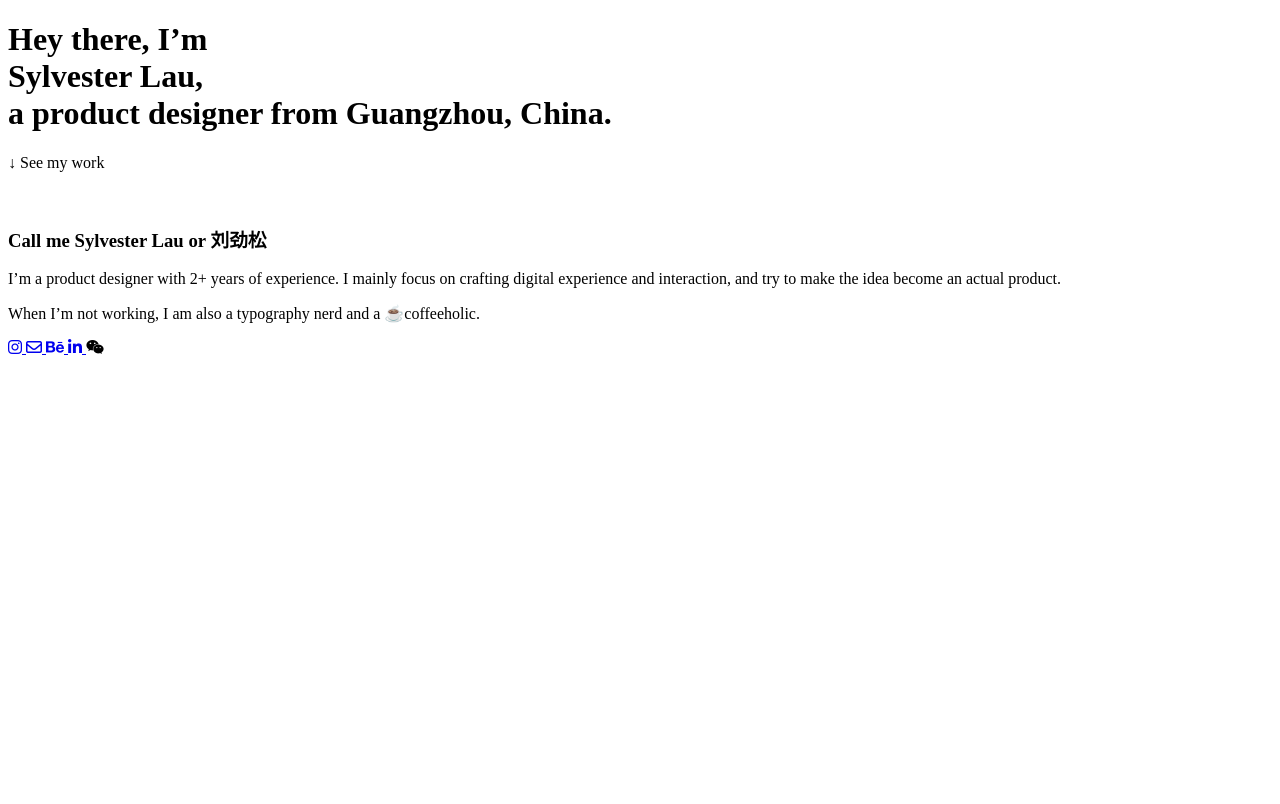
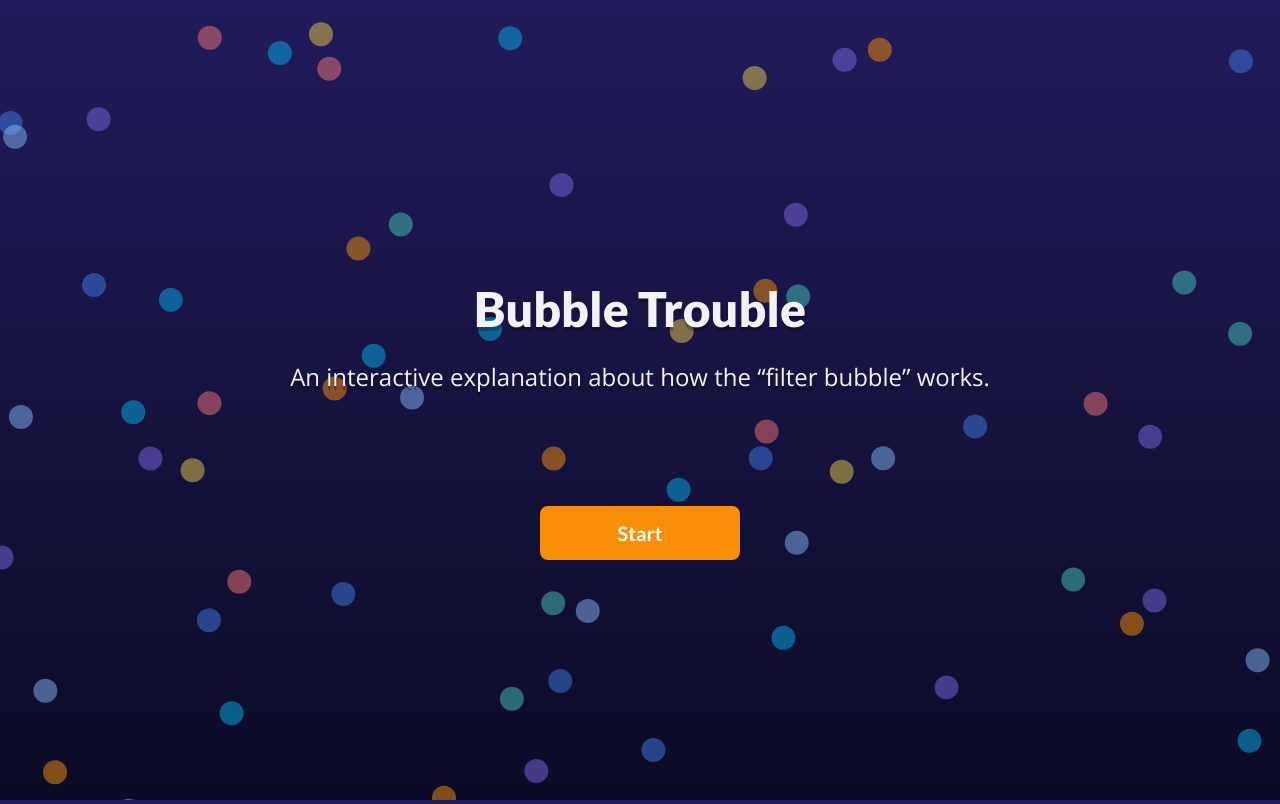
Before and after one commit to sylvesterlau/bubble-trouble, a plain HTML site: page index.html in a window 1280 px wide. Drawn offline with nearby package versions, Linux system fonts and the light colour scheme.

Commit message:
Main page

```diff
--- a/index.html
+++ b/index.html
@@ -1,88 +1,39 @@
 <!DOCTYPE html>
-<html lang="en" path="home">
+<html lang="en">
 
 <head>
     <meta charset="UTF-8">
     <meta name="viewport" content="width=device-width, initial-scale=1.0">
     <meta http-equiv="X-UA-Compatible" content="ie=edge">
-    <!-- site icon -->
-    <link rel="icon" type="image/png" href="/assets/fav-icon.png" />
-    <link rel="shortcut icon" href="/assets/fav-icon.png" type="image/png" />
-    <link rel="apple-touch-icon" href="/assets/fav-icon.png" />
-    <!-- title -->
-    <title>Sylvester Lau - Product Designer</title>
-    <meta name="og:title" content="Sylvester Lau" />
-    <!-- description -->
-    <meta name="description" content="Product Designer from Guangzhou China" />
-    <meta property="og:description" content="Product Designer from Guangzhou China" />
-    <meta name="twitter:description" content="Product Designer from Guangzhou China">
-    <!-- url -->
-    <meta name="url" content="http://www.sylvesterlau.xyz">
-    <meta name="og:url" content="http://www.sylvesterlau.xyz">
-    <!-- style -->
-    <link href="https://cdn.bootcss.com/aos/2.3.4/aos.css" rel="stylesheet">
-    <link rel="stylesheet" href="./style/style_guide.css">
-    <link rel="stylesheet" href="./style/home.css">
-    <link rel="stylesheet" href="./style/nav.css">
-    <!-- font awesome -->
-    <script src="https://use.fontawesome.com/ddb84f61f6.js"></script>
-    <!-- loading -->
-    <link rel="stylesheet" href="./style/loadng.css">
-    <script src="./script/loading.js"></script>
+    <link href="https://fonts.googleapis.com/css?family=Lato:400,700,900|Open+Sans:400,700&display=swap"
+        rel="stylesheet">
+    <link rel="stylesheet" href="./style/fb.css">
+    <title>Filter Bubble!</title>
 </head>
 
 <body>
-    <nav></nav>
-    <div id="loading">
-        <div class="spinner"></div>
-    </div>
-    <div class="intro" id="intro" data-aos="fade-up" data-aos-duration="1000">
-        <div class="avatar"></div>
-        <h1>Hey there, I’m <br>
-            <strong>Sylvester Lau,</strong>
-            <br>a product designer from Guangzhou, China.
-        </h1>
-        <p class="scroll-hint" href="#work"><span class="arrow">↓</span> See my work </p>
-    </div>
-    <div id="work" data-aos="fade-up" data-aos-duration="1000">
-        <div class="space"></div>
-        <div class="gallery"></div>
-    </div>
-    <div data-aos="fade-up" data-aos-duration="1000" id="about">
-        <img src="./assets/me.jpg" alt="" class="me">
-        <div>
-            <h3>Call me Sylvester Lau or <span class="cn">刘劲松</span></h3>
-            <p>I’m a product designer with 2+ years of experience. I mainly focus on crafting digital experience and
-                interaction, and try to make the idea become an actual product.</p>
+    <!-- partial:index.partial.html -->
+    <div id="particles"></div>
+    <h1 class="title">Bubble Trouble</h1>
+    <p class="title">An interactive explanation about how the “filter bubble” works.</p>
+    <button class="title">Start</button>
+    <!-- partial -->
+    <script src='https://cdn.jsdelivr.net/particles.js/2.0.0/particles.min.js'></script>
+    <script id="cover" src="./script/cover.js"></script>
 
-            <p> When I’m not working, I am also a typography nerd and a ☕️coffeeholic.</p>
-            <div class="social">
-                <a href="https://www.instagram.com/soyeah.real/" target="_blank">
-                    <i class="fa fa-instagram" aria-hidden="true"></i>
-                </a>
-                <a href="mailto:justsoyeah@gmail.com" target="_blank">
-                    <i class="fa fa-envelope-o" aria-hidden="true"></i>
-                </a>
-                <a href="https://www.behance.net/justsoyeah" target="_blank">
-                    <i class="fa fa-behance" aria-hidden="true"></i>
-                </a>
-                <a href="https://www.linkedin.com/in/劲松-刘-374b76119/" target="_blank">
-                    <i class="fa fa-linkedin" aria-hidden="true"></i>
-                </a>
-                <a>
-                    <i class="fa fa-weixin" aria-hidden="true"></i>
-                    <img src="./assets/wechar-qrcode.jpg" alt="" class="qrcode">
-                </a>
+    <!-- content -->
+    <div id="canvas">
+        <div id="display">
+        </div>
+        <div id="text-area">
+            <div class="text">
             </div>
         </div>
     </div>
-    <script src="https://cdn.bootcss.com/jquery/3.4.1/jquery.min.js"></script>
-    <script src="https://cdn.bootcss.com/aos/2.3.4/aos.js"></script>
-    <script src="./script/pageSetUp.js"></script>
-    <script src="./script/home.js"></script>
-    <script>
-        AOS.init();
-    </script>
+    <script src="https://code.jquery.com/jquery-3.4.1.min.js"
+    integrity="sha256-CSXorXvZcTkaix6Yvo6HppcZGetbYMGWSFlBw8HfCJo=" crossorigin="anonymous"></script>
+    <script id="getNews" src="./script/getNews.js"></script>
+    <script src="./script/write.js"></script>
 </body>
 
 </html>
```
